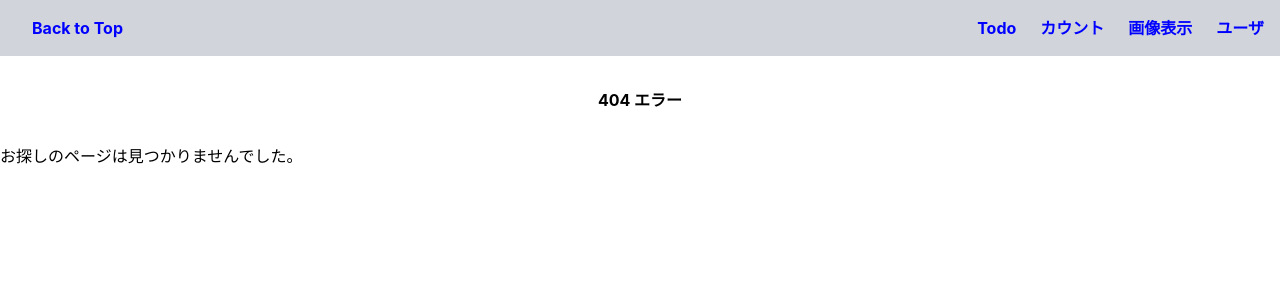
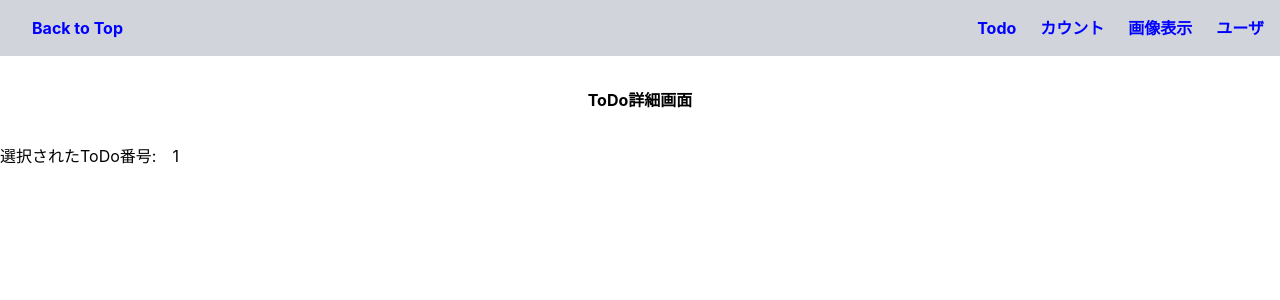
Before and after one commit to Takuma-Inoue-1228/learn_react, a React (Create React App) app: page /todo/1 in a window 1280 px wide. Before the commit this address had no page. Shown: the top 300 px of the page. Built offline with nearby package versions, Linux system fonts and the light colour scheme.

Commit message:
todoの詳細画面を表示する機能を追加した。

```diff
--- a/src/App.jsx
+++ b/src/App.jsx
@@ -11,6 +11,7 @@ import { CountPage } from "./components/CountPage";
 import { RandomImagePage } from "./components/RandomImagePage";
 import { UserPage } from "./components/UserPage";
 import { UserDetailPage } from "./components/UserDetailPage";
+import { TodoDetailPage } from "./components/TodoDetailPage";
 import { NotFound } from "./components/404";
 
 function App() {
@@ -29,6 +30,8 @@ function App() {
         <Route path={"/user"} element={<UserPage />} />
         {/* user/〜に値が入っていた場合はUserDetailのコンポーネントを描画 */}
         <Route path={"/user/:id"} element={<UserDetailPage />} />
+        {/* user/〜に値が入っていた場合はUserDetailのコンポーネントを描画 */}
+        <Route path={"/todo/:id"} element={<TodoDetailPage />} />
         {/* 指定していないURLのリクエストがあった場合は404コンポーネントを返す */}
         <Route path={"*"} element={<NotFound />} />
       </Routes>
--- /dev/null
+++ b/src/components/TodoDetailPage.jsx
@@ -0,0 +1,17 @@
+import { Link, useParams } from "react-router-dom";
+
+export const TodoDetailPage = () => {
+  // URLとして/user/〜に入力されている値をparams変数に受け取る
+  const params = useParams();
+  console.log(params);
+
+  return (
+    <>
+      <h2>ToDo詳細画面</h2>
+      <p>
+        選択されたToDo番号:
+        <span className="pl-4">{params.id}</span>
+      </p>
+    </>
+  );
+};
--- a/src/components/TodoPage.jsx
+++ b/src/components/TodoPage.jsx
@@ -1,3 +1,5 @@
+import { Link } from "react-router-dom";
+
 // todoの配列を定義
 const DEFAULT_TODO = [
   { id: 1, todoTitle: "水を飲む" },
@@ -24,11 +26,21 @@ export const TodoPage = () => {
           <li key={index}>{todo}</li>
         ))}
       </ul>
+      <br />
       <ul>
         {todoLists.map((todo, x) => (
           <li key={x}>{todo}</li>
         ))}
       </ul>
+      <br />
+      <ul>
+        {[...Array(5)].map((d, i) => (
+          <li key={i}>
+
+                <Link to={`/todo/${i + 1}`}>{`todo${i +1 }` }</Link>
+          </li>
+        ))}
+      </ul>
     </>
   );
 };
```
